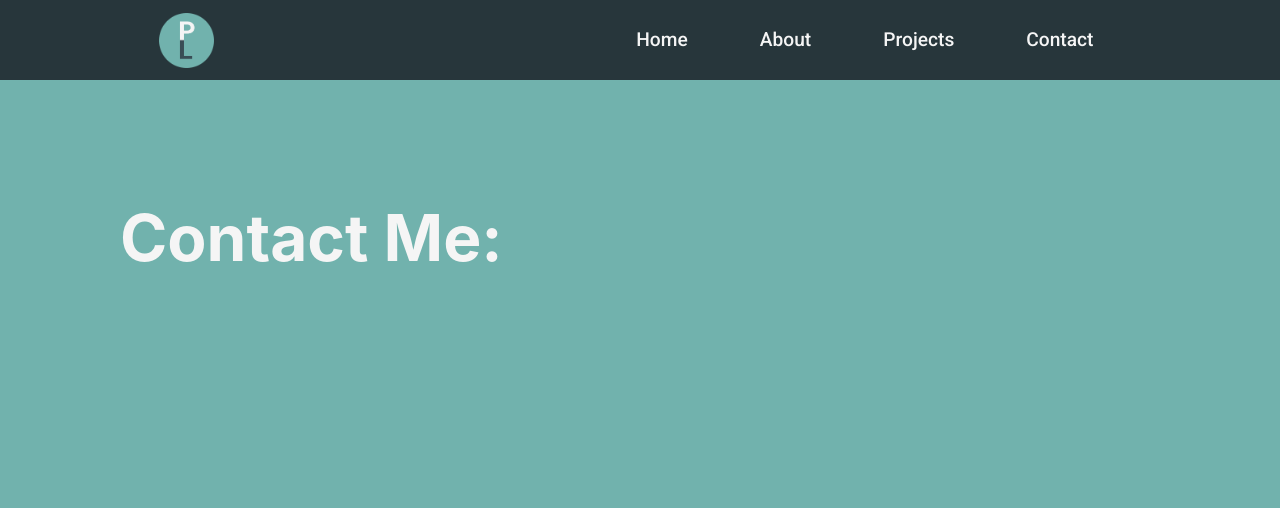
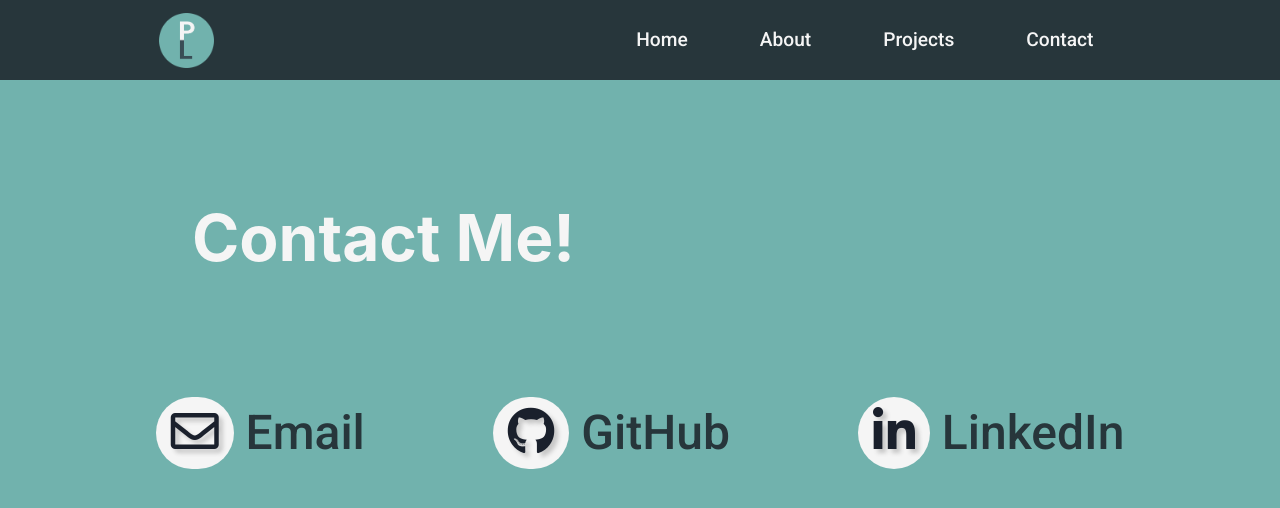
Before and after one commit to pollyliu1/pollyliu1.github.io, a React (Create React App) app: page /contact in a window 1280 px wide. Shown: the top 508 px of the page. Built offline with nearby package versions, Linux system fonts and the light colour scheme.

Commit message:
website small revamp

```diff
--- a/src/components/Footer/Footer.css
+++ b/src/components/Footer/Footer.css
@@ -21,12 +21,12 @@
 
 .footer-icon {
     text-decoration: none;
-    padding: 0.4rem 0.6rem;
+    border-radius: 50px;
+    padding: 0.4rem 0.65rem;
 }
 
 .footer-icon:hover {
     background-color: var(--navbarHover);
-    border-radius: 5px;
     transition: all 0.2s ease-out;
 }
 
--- a/src/components/Footer/Footer.js
+++ b/src/components/Footer/Footer.js
@@ -10,7 +10,7 @@ function Footer() {
                 <motion.div
                 whileHover={{ scale: 1.1 }}
                 whileTap={{ scale: 0.9 }}>
-                    <a className="email footer-icon" href="mailto: pollyliu4@gmail.com"
+                    <a className="email footer-icon" href="mailto: polly.liu@uwaterloo.ca"
                     target="_blank" rel="noreferrer">
                         <i class="far fa-envelope"></i>
                     </a>
--- a/src/pages/Contact.css
+++ b/src/pages/Contact.css
@@ -9,5 +9,30 @@
 .contact-heading {
     font-size: 4em !important;
     color: var(--whiteMain) !important;
-    padding: 15vh;
+    padding: 15vh 15vw;
 }
+
+.contact-options {
+    font-size: 6vh;
+    justify-content: center;
+    display: grid;
+    grid-gap: 10vw;
+}
+
+.contact-icons {
+    display: flex;
+    justify-content: center;
+    align-items: center;
+    overflow: hidden;
+}
+
+.contact-icon {
+    background-color: var(--whiteMain);
+    border-radius: 50px;
+    padding: 0px 15px;
+    text-shadow: 4px 4px 4px var(--whiteDarker);
+}
+
+.contact-text {
+    color: var(--navbarMain);
+}
--- a/src/pages/Contact.js
+++ b/src/pages/Contact.js
@@ -11,9 +11,42 @@ function Contact() {
             initial={{ opacity: 0 }}
             whileInView={{ opacity: 1, transition: {duration: 0.2}}}>
                 <Heading className="contact-heading">
-                        Contact Me:
+                        Contact Me!
                 </Heading>
-                <Flex className="">
+                <Flex className="contact-options">
+                    <motion.div
+                    whileHover={{ scale: 1.1 }}
+                    whileTap={{ scale: 0.9 }}>
+                        <Flex className="contact-icons">
+                        <a className="email contact-icon" href="mailto: polly.liu@uwaterloo.ca"
+                        target="_blank" rel="noreferrer">
+                            <i class="far fa-envelope"></i>
+                        </a>
+                        <Text className="contact-text">&nbsp;Email</Text>
+                        </Flex>
+                    </motion.div>
+                    <motion.div
+                    whileHover={{ scale: 1.1 }}
+                    whileTap={{ scale: 0.9 }}>
+                        <Flex className="contact-icons">
+                        <a className="github contact-icon" href="https://github.com/pollyliu1"
+                        target="_blank" rel="noreferrer">
+                            <i class="fab fa-github"></i>
+                        </a>
+                        <Text className="contact-text">&nbsp;GitHub</Text>
+                        </Flex>
+                    </motion.div>
+                    <motion.div
+                    whileHover={{ scale: 1.1 }}
+                    whileTap={{ scale: 0.9 }}>
+                        <Flex className="contact-icons">
+                        <a className="linkedin contact-icon" href="https://www.linkedin.com/in/pollyliu1/"
+                        target="_blank" rel="noreferrer">
+                            <i class="fab fa-linkedin-in"></i>
+                        </a>
+                        <Text className="contact-text">&nbsp;LinkedIn</Text>
+                        </Flex>
+                    </motion.div>
                 </Flex>
             </motion.div>
         </Box>
--- a/src/pages/Projects.css
+++ b/src/pages/Projects.css
@@ -39,12 +39,13 @@
 .gh-icons {
     font-size: 30px;
     margin: auto;
+    border-radius: 50px;
     color: var(--navbarMain);
 }
 
 .gh-icons:hover {
     background-color: var(--whiteDark);
-    border-radius: 5px;
+    /* border-radius: 5px; */
     transition: all .05s ease-in-out;
     padding: 0 8px;
 }
--- a/src/pages/Projects.js
+++ b/src/pages/Projects.js
@@ -130,7 +130,7 @@ function Projects() {
                     <Stack mt='6' spacing='3'>
                     <Text className="headers" size='md'>WeatherWear</Text>
                     <Text>
-                        An AI-powered outfit recommender based on weather conditions
+                        An AI-powered outfit generator based on weather conditions
                         <br></br>
                     </Text>
                     </Stack>
```
Also changed, not shown: 1 other file (tests, documents, lock files or other folders).
